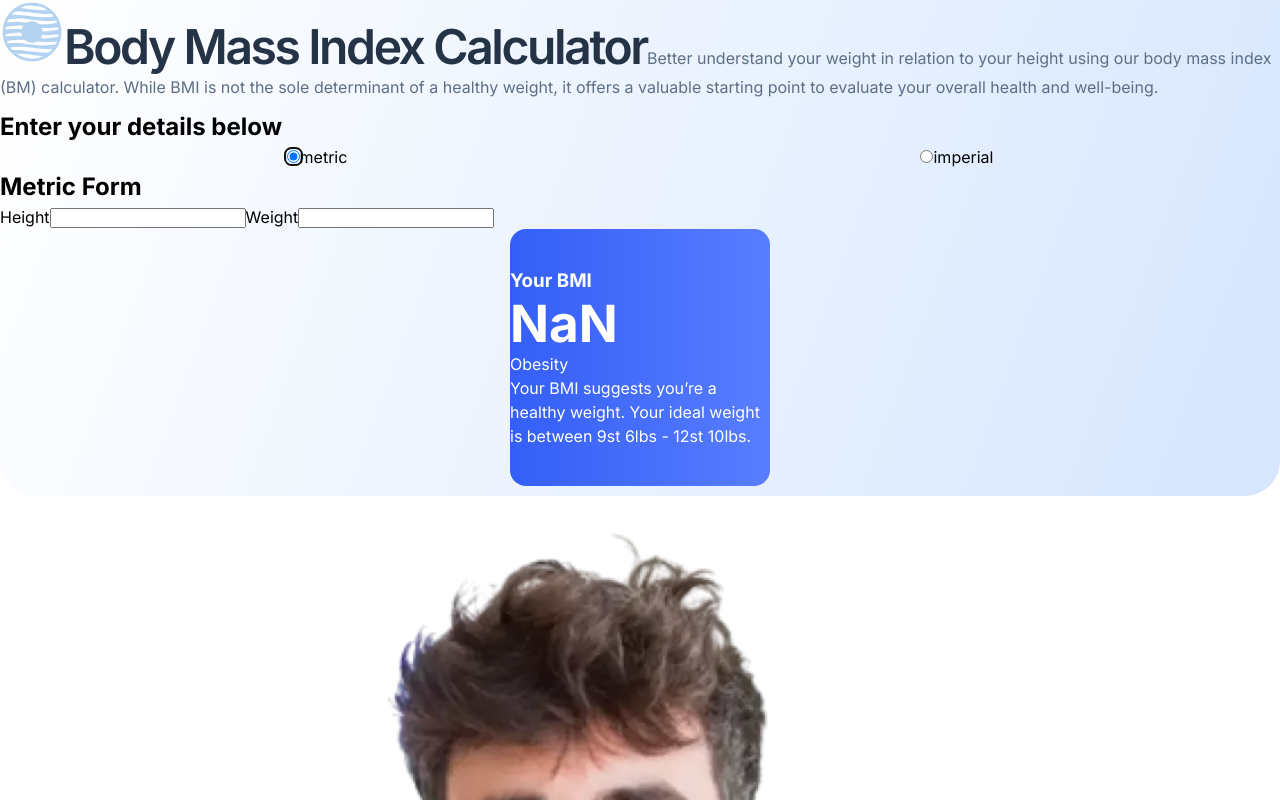
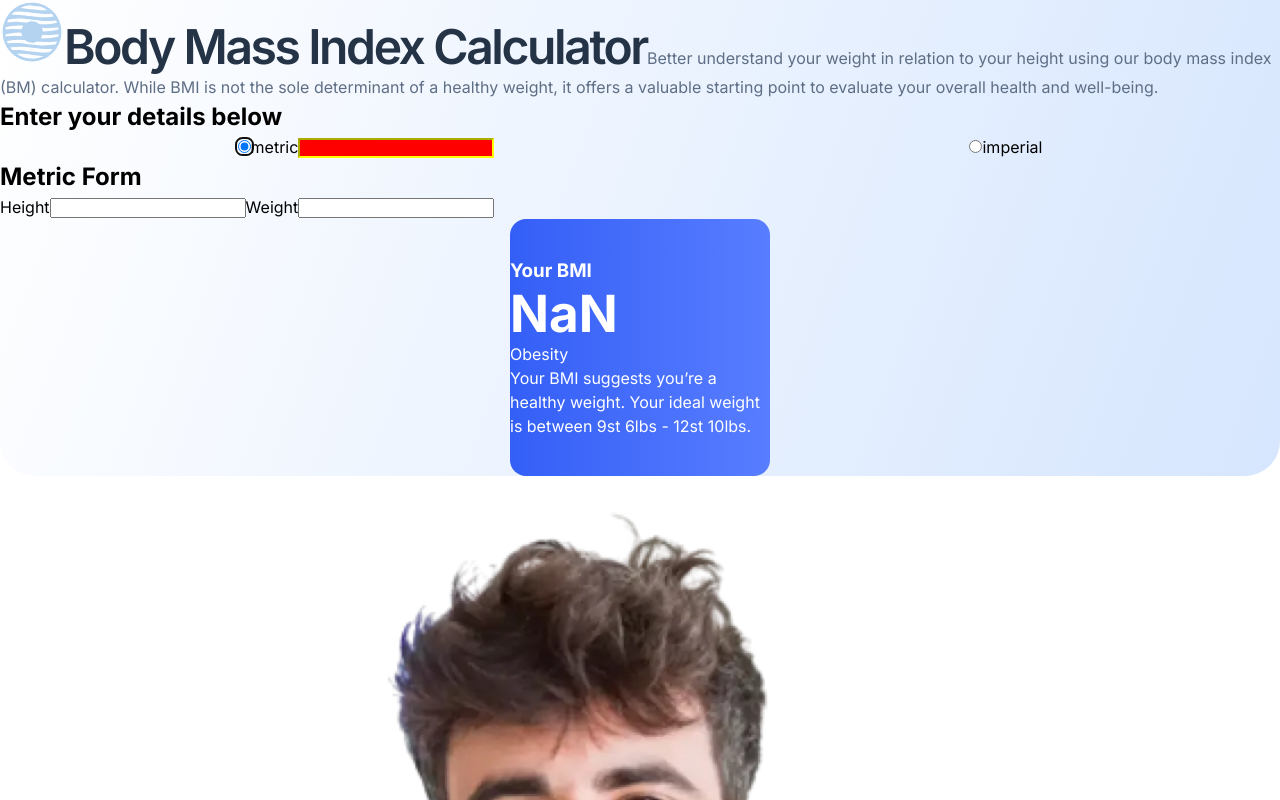
Before and after one commit to PiriyaLapa/body-mass-calculator-page2, a React (Vite) app: page / in a window 1280 px wide. Shown: the top 800 px of the page. Built offline with nearby package versions, Linux system fonts and the light colour scheme; the HTML template or start-up script is replaced by a standard one.

Commit message:
update styledInput

```diff
--- a/src/components/forms/BmiForm.tsx
+++ b/src/components/forms/BmiForm.tsx
@@ -1,5 +1,5 @@
 import { Component, ReactNode, createRef } from "react";
-import { RadioBox, StyledBmiForm } from "../../styles/styles";
+import { RadioBox, StyledBmiForm, StyledInputTest } from "../../styles/styles";
 import MetricForm from "./MetricForm";
 import ImprerialForm from "./ImprerialForm";
 
@@ -62,6 +62,7 @@ export default class BmiForm extends Component<BmiFormProps, RadioOptionState> {
               ref={this.defaultOptionRef}
             />
             <label htmlFor={optionA}>{optionA}</label>
+            <StyledInputTest />
           </div>
           <div>
             <input
--- a/src/components/forms/ResultBox.tsx
+++ b/src/components/forms/ResultBox.tsx
@@ -24,9 +24,6 @@ export default class ResultBox extends Component<resultProps> {
           <p>{bmiStatus}</p>
           <p>Your BMI suggests you’re a healthy weight. Your ideal weight is between 9st 6lbs - 12st 10lbs.</p>
         </span>
-        {/* <p>height : {height}</p> <p>weight: {weight}</p>
-        <h2>{bmiResult}</h2>
-        <h2>{bmiStatus}</h2> */}
       </StyledResultBox>
     );
   }
--- a/src/styles/styles.ts
+++ b/src/styles/styles.ts
@@ -116,16 +116,20 @@ export const StyledScreenSizeDetect = styled.div`
   }
 `;
 export const StyledBmiForm = styled.div`
-  display: grid;
-  grid-template-rows: auto auto auto;
-  margin: 10px auto;
-  border-radius: 16px;
   @media screen and (max-width: 767px) {
-    width:328px;
-    background-color:#ffff;
+    display: grid;
+    grid-template-rows: auto auto auto;
+    margin: 10px auto;
+    border-radius: 16px;
+    width: 328px;
+    height: 649px;
+    background-color: #ffff;
+    * {
+    }
   }
 
   // Tablet
+
   @media screen and (min-width: 768px) and (max-width: 1023px) {
   }
 
@@ -138,7 +142,6 @@ export const StyledBmiForm = styled.div`
   }
   @media screen and (min-width: 1920px) {
   }
-
 `;
 export const RadioBox = styled.div`
   display: flex;
@@ -196,3 +199,8 @@ export const StyledImg = styled.img`
 
 export const StyledFooterSection = styled.div``;
 export const StyledFooterIconCard = styled.div``;
+
+export const StyledInputTest =  styled.input`
+  background-color:red;
+  border-color:yellow;
+`;
```
